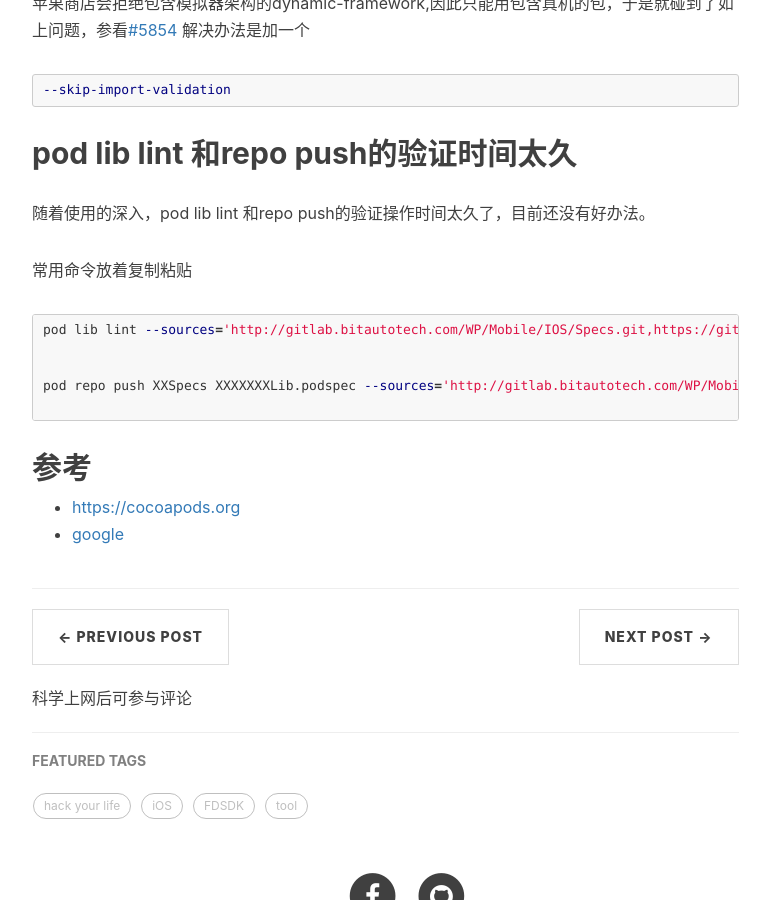
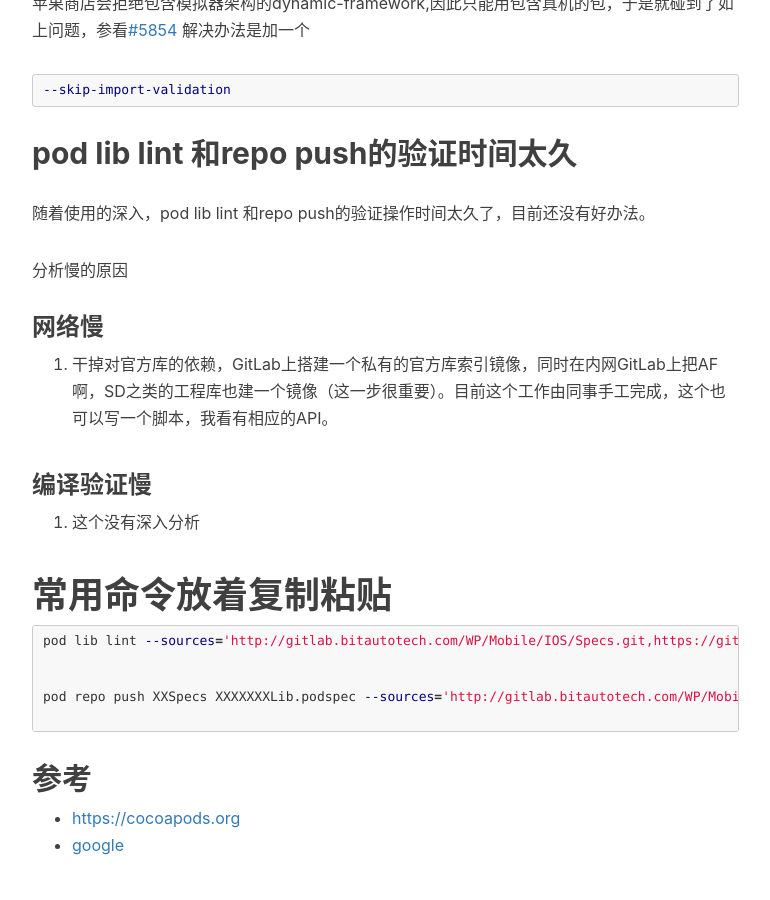
Before and after one commit to toolazytoname/toolazytoname.github.io, a Jekyll site: the page built from _posts/2018-07-04-private-podspec-FAQ.markdown, in a window 1280 px wide and 900 px high, scrolled down 2734 px. Shown: the whole window, without its empty margins (233-1003 px from the left). Built offline with Jekyll 4.4.1, drawn with Linux system fonts in a browser that asks for light colours; nearby versions of some CDN libraries; comment, search, counter and statistics services are not loaded.

Commit message:
edit FAQ

```diff
--- a/_posts/2018-07-04-private-podspec-FAQ.markdown
+++ b/_posts/2018-07-04-private-podspec-FAQ.markdown
@@ -115,9 +115,19 @@ You can use the `--no-clean` option to inspect any issue.
 
 随着使用的深入，pod lib lint  和repo push的验证操作时间太久了，目前还没有好办法。
 
+分析慢的原因
+
+### 网络慢
+
+1.  干掉对官方库的依赖，GitLab上搭建一个私有的官方库索引镜像，同时在内网GitLab上把AF啊，SD之类的工程库也建一个镜像（这一步很重要）。目前这个工作由同事手工完成，这个也可以写一个脚本，我看有相应的API。
+
+### 编译验证慢
+
+1. 这个没有深入分析
 
 
-常用命令放着复制粘贴
+
+# 常用命令放着复制粘贴
 
 ~~~shell
 pod lib lint --sources='http://gitlab.bitautotech.com/WP/Mobile/IOS/Specs.git,https://github.com/CocoaPods/Specs.git' --allow-warnings --use-libraries
```
